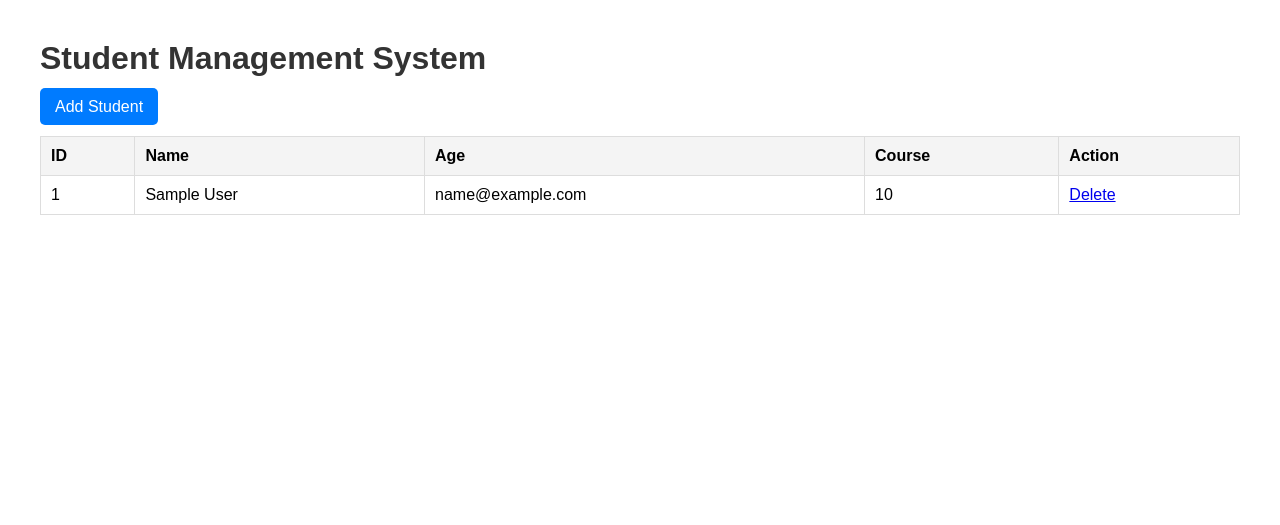
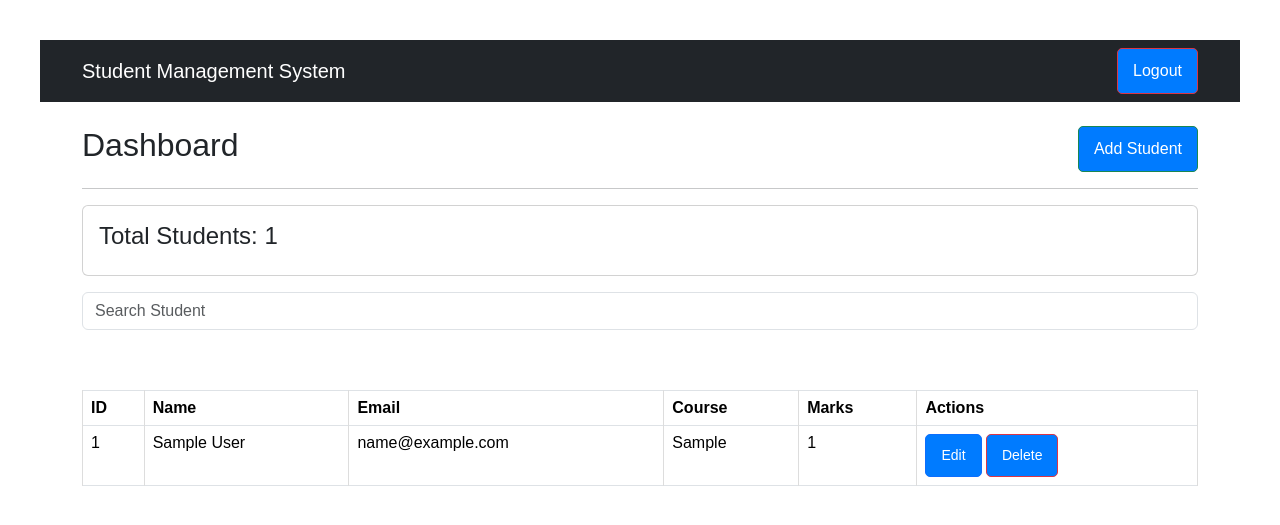
Before and after one commit to BurukalaManiReethika/student-management-system, a Flask app: page / in a window 1280 px wide. Shown: the top 525 px of the page. Run offline with Flask 3, Linux system fonts and the light colour scheme; the visitor is signed in with stand-in values (Sample User, id 1); tables that the repository leaves empty hold one stand-in row (values such as "Sample post").

Commit message:
Update index.html

```diff
--- a/templates/index.html
+++ b/templates/index.html
@@ -1,37 +1,88 @@
+{% extends 'base.html' %}
 
-<html>
-<head>
-    <title>Student Management System</title>
-    <link rel="stylesheet" href="{{ url_for('static', filename='css/style.css') }}">
-</head>
-<body>
+{% block content %}
 
-    <h1>Student Management System</h1>
+<div class="d-flex justify-content-between">
 
-    <a href="/add" class="btn">Add Student</a>
+<h2>Dashboard</h2>
 
-    <table>
+<a href="/add"
+class="btn btn-success">
+Add Student
+</a>
+
+</div>
+
+<hr>
+
+<div class="card mb-3">
+
+<div class="card-body">
+
+<h4>
+Total Students:
+{{ total_students }}
+</h4>
+
+</div>
+
+</div>
+
+<form action="/search">
+
+<input
+type="text"
+name="query"
+class="form-control"
+placeholder="Search Student">
+
+</form>
+
+<br>
+
+<table class="table table-bordered">
+
 <tr>
 <th>ID</th>
 <th>Name</th>
-            <th>Age</th>
+<th>Email</th>
 <th>Course</th>
-            <th>Action</th>
+<th>Marks</th>
+<th>Actions</th>
 </tr>
 
-        {% for s in students %}
+{% for student in students %}
+
 <tr>
-            <td>{{ s[0] }}</td>
-            <td>{{ s[1] }}</td>
-            <td>{{ s[2] }}</td>
-            <td>{{ s[3] }}</td>
+
+<td>{{ student.id }}</td>
+
+<td>{{ student.name }}</td>
+
+<td>{{ student.email }}</td>
+
+<td>{{ student.course }}</td>
+
+<td>{{ student.marks }}</td>
+
 <td>
-                <a href="/delete/{{ s[0] }}">Delete</a>
+
+<a href="/edit/{{ student.id }}"
+class="btn btn-primary btn-sm">
+Edit
+</a>
+
+<a href="/delete/{{ student.id }}"
+class="btn btn-danger btn-sm">
+Delete
+</a>
+
 </td>
+
 </tr>
+
 {% endfor %}
 
 </table>
 
-</body>
-</html>
+{% endblock %}
```
Lines whose indentation alone changed are shown as unchanged.
